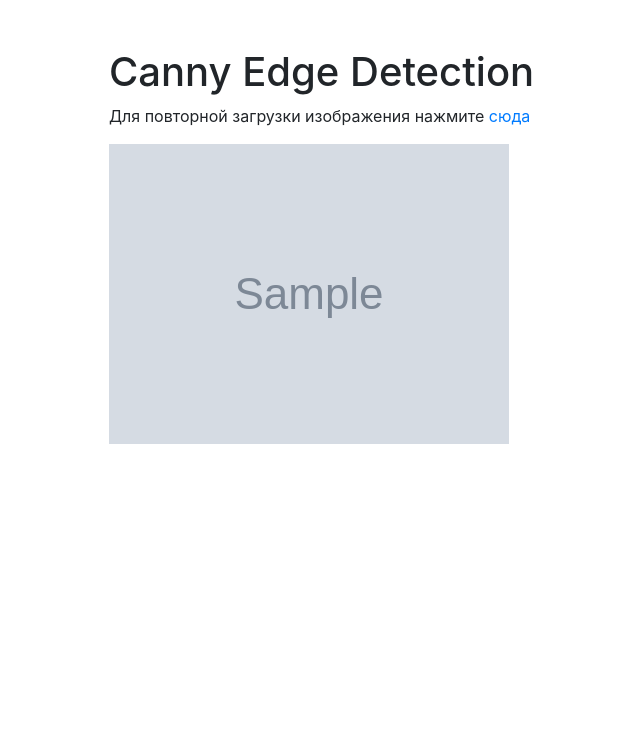
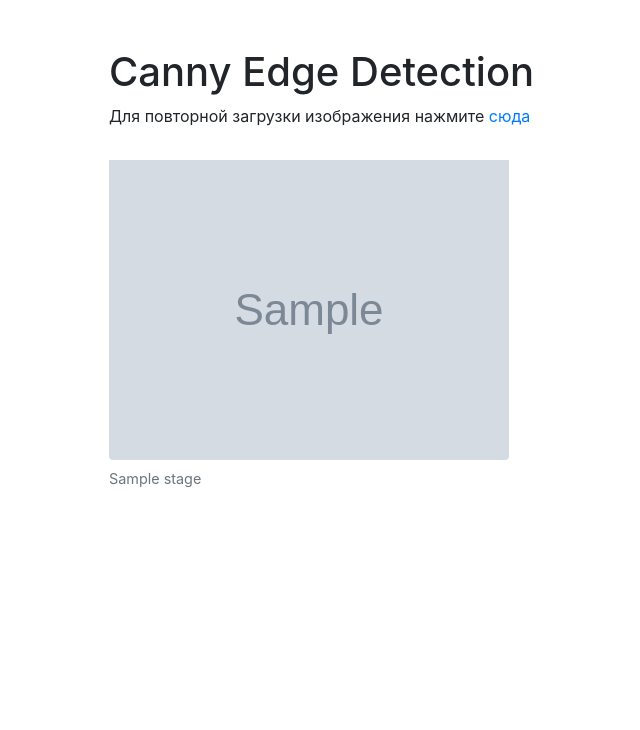
Before and after one commit to artembo/canny, a Django app: template main/templates/main/index.html in a window 1280 px wide. Shown: the top 730 px of the page, without its empty margins (206-846 px from the left). Run offline with Django 3.2, Linux system fonts and the light colour scheme; the template is opened without the code that fills it: most values are stand-ins (such as "Sample title", 1, 10 or a date in 2020); grey boxes marked "Sample" are stand-in pictures; some libraries are stand-ins or nearby versions.

Commit message:
some cosmetic modifications

```diff
--- a/main/templates/main/index.html
+++ b/main/templates/main/index.html
@@ -18,6 +18,7 @@
         }
         img {
             max-width: 100%;
+            padding-top: 1rem;
         }
     </style>
     <title>Canny Edge Detection</title>
@@ -29,10 +30,11 @@
         <h1 class="mt-5">Canny Edge Detection</h1>
         {% if images %}
             <p>Для повторной загрузки изображения нажмите <a href="/">сюда</a></p>
-            {% for image in images %}
-                <img src="{{ image }}"/>
-                <br>
-                <br>
+            {% for stage, image in images %}
+                <figure class="figure">
+                  <img src="{{ image }}" class="figure-img img-fluid rounded" alt="A generic square placeholder image with rounded corners in a figure.">
+                  <figcaption class="figure-caption">{{ stage }}</figcaption>
+                </figure>
             {% endfor %}
         {% else %}
         <p class="lead">Выберите изображения для детектирования границ изображения с помощью алгоритма Кэнни</p>
--- a/main/views.py
+++ b/main/views.py
@@ -29,10 +29,10 @@ class ImageView(FormView):
         return render(self.request, template_name='main/index.html', context={'images': images})
 
     def get_images_from_arrays(self, img_arrays):
-        images = ['/media/' + self.orig_image]
+        images = [('Оригинал изображения', '/media/' + self.orig_image)]
 
         for img_array in img_arrays:
-            images.append(self.save_image(img_array))
+            images.append((img_array[0], self.save_image(img_array[1])))
 
         return images
 
```
Also changed, not shown: main/canny.py (+8 -2 lines).
